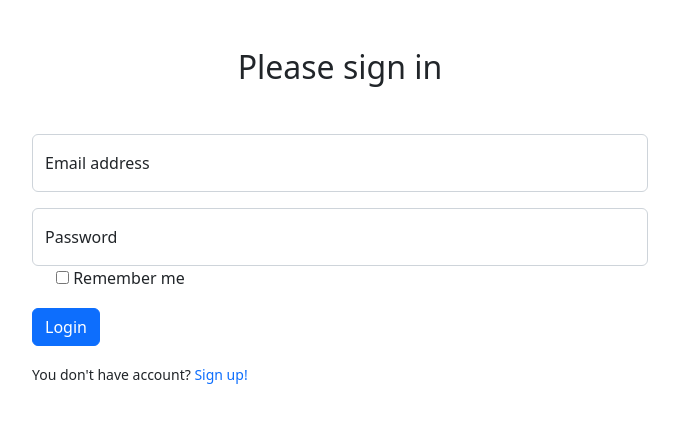
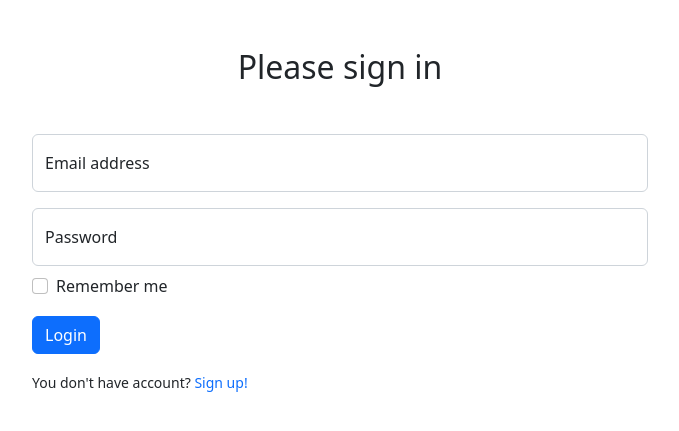
Before and after one commit to ivonamilankovic/shop, a Symfony app: template templates/security/login.html.twig in a window 1280 px wide. Shown: the top 431 px of the page, without its empty margins (300-979 px from the left). Run offline with Twig, Linux system fonts and the light colour scheme; the template is opened without the code that fills it, so the values that code supplies are empty; style sheets or scripts are compiled from the project's sources; some libraries are stand-ins or nearby versions.

Commit message:
login missing code

```diff
--- a/templates/security/login.html.twig
+++ b/templates/security/login.html.twig
@@ -3,32 +3,34 @@
 {% block title %}Log in!{% endblock %}
 
 {% block body %}
-<form method="post">
-    {% if error %}
-        <div class="alert alert-danger">{{ error.messageKey|trans(error.messageData, 'security') }}</div>
-    {% endif %}
-
     <div class="container w-50">
         <h2 class="my-5 text-center">Please sign in</h2>
+
+        {% if error %}
+            <div class="alert alert-danger">{{ error.messageKey|trans(error.messageData, 'security') }}</div>
+        {% endif %}
+
         <form method="post" class="my-3 mx-auto">
             <div class="form-floating mb-3">
-                <input type="email" value="{{ last_username }}" class="form-control" id="email" name="email" placeholder="name@example.com" required>
+                <input type="email" value="{{ last_username }}" class="form-control" id="email" name="email"
+                       placeholder="name@example.com" required>
                 <label for="email">Email address</label>
             </div>
             <div class="form-floating">
-                <input type="password" class="form-control" id="password" name="password" placeholder="Password" required>
+                <input type="password" class="form-control" id="password" name="password" placeholder="Password"
+                       required>
                 <label for="password">Password</label>
             </div>
-            <div class="form-check">
-                <label>
-                    <input type="checkbox" name="_remember_me"> Remember me
+            <div class="form-check mt-2">
+                <label class="form-check-label">
+                    <input class="form-check-input" type="checkbox" name="_remember_me"> Remember me
                 </label>
             </div>
             <input type="hidden" name="_csrf_token" value="{{ csrf_token('authenticate') }}">
             <button type="submit" class="btn btn-primary my-3">Login</button>
+            <br>
+            <small>You don't have account? <a href="" class="text-decoration-none">Sign up!</a></small>
         </form>
-        <br>
-        <small>You don't have account? <a href="" class="text-decoration-none">Sign up!</a></small>
     </div>
 
 {% endblock %}
--- /dev/null
+++ b/translations/security.en.yaml
@@ -0,0 +1 @@
+"Invalid credentials." : "Invalid email or password."
```
